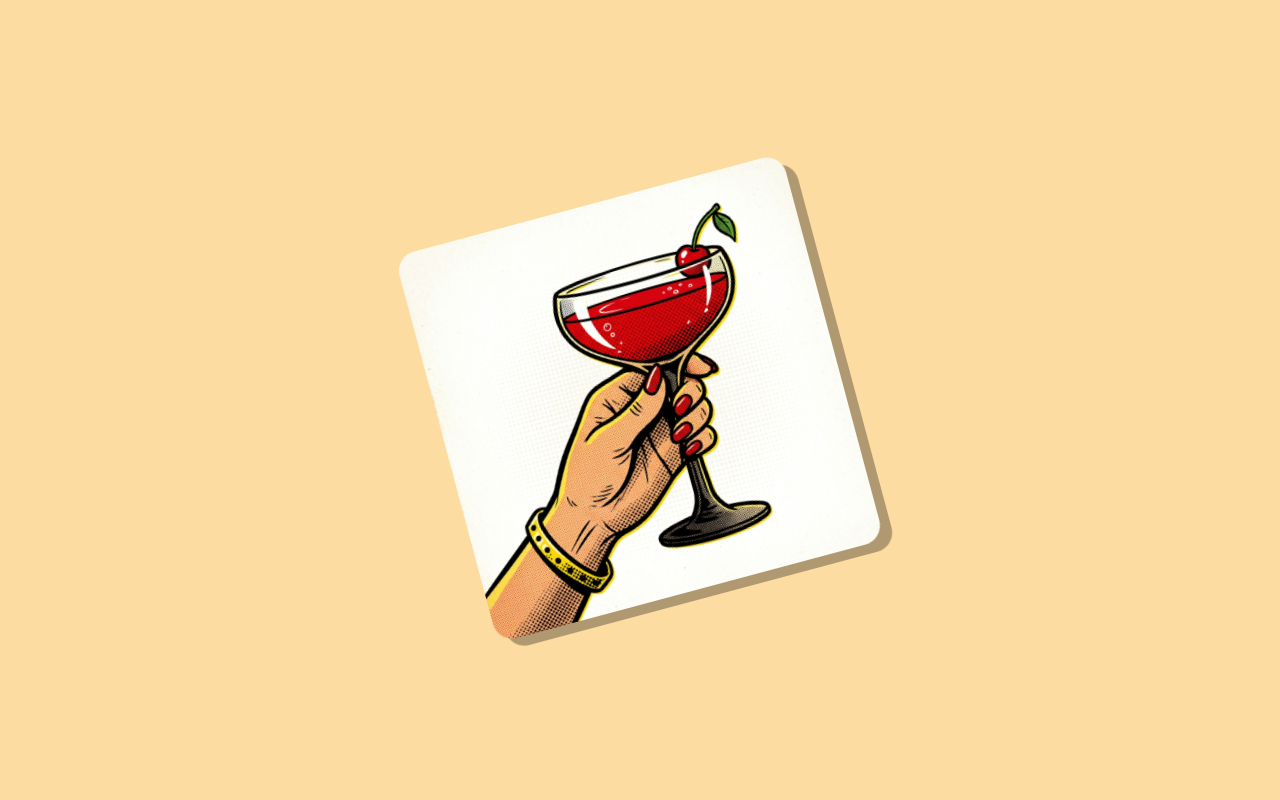
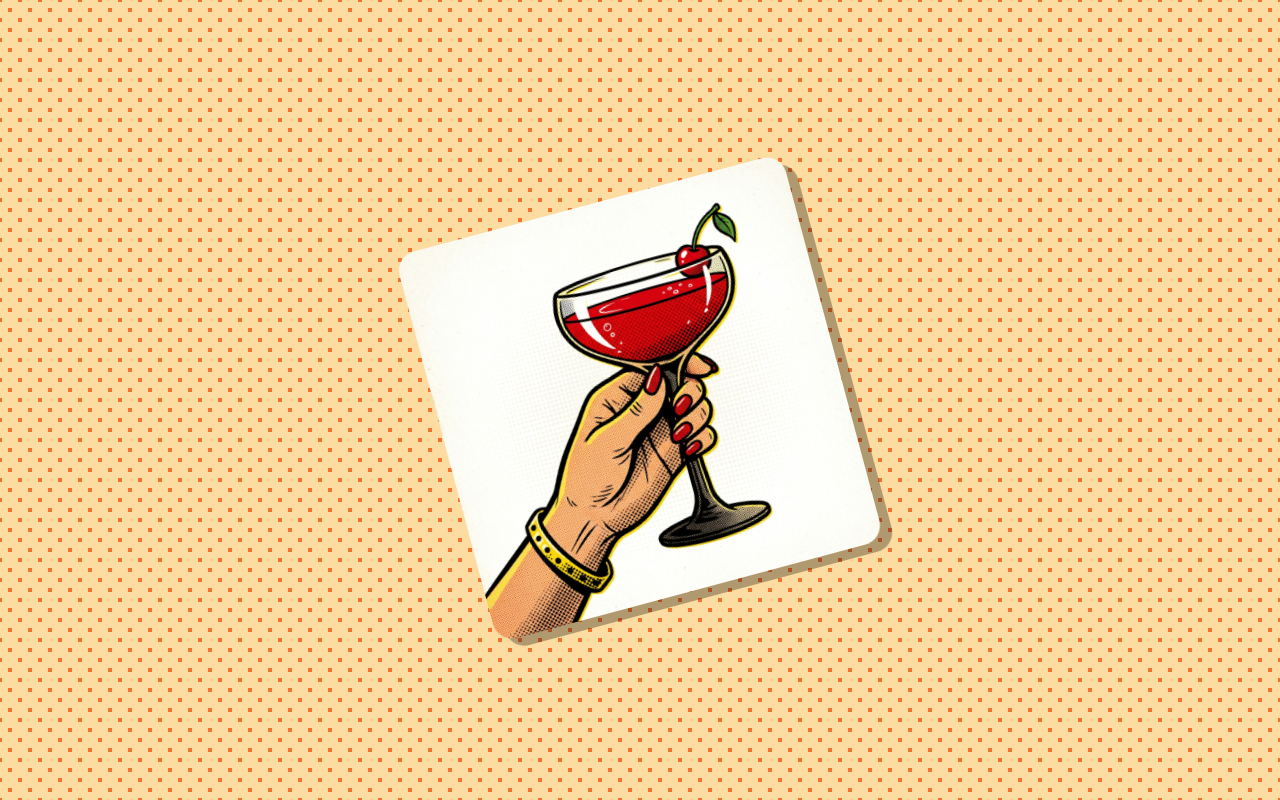
Before and after one commit to madd69x/genesis, a Next.js app: page / in a window 1280 px wide. Shown: the top 800 px of the page. Built offline with nearby package versions, Linux system fonts and the light colour scheme.

Commit message:
fix: Restore background dots, fix glass positioning, and adjust scroll speeds

```diff
--- a/src/app/page.module.css
+++ b/src/app/page.module.css
@@ -1,12 +1,11 @@
 .container {
-  background-color: var(--color-bg);
   min-height: 100vh;
   position: relative;
 }
 
 /* Sticky Scroll Architecture */
 .scrollTrack {
-  height: 400vh; /* This determines how long the 3D scroll sequence lasts */
+  height: 300vh; /* This determines how long the 3D scroll sequence lasts */
   position: relative;
 }
 
@@ -84,13 +83,24 @@
 }
 
 /* THE GLASS (Persistent 3D Element) */
+.glassContainer {
+  position: absolute;
+  top: 0;
+  left: 0;
+  width: 100%;
+  height: 100%;
+  display: flex;
+  align-items: center;
+  justify-content: center;
+  pointer-events: none;
+  z-index: 10;
+}
+
 .glassImage {
-  position: absolute;
   width: 40%;
   max-width: 400px;
   min-width: 250px;
   filter: drop-shadow(10px 10px 0px rgba(0,0,0,0.3));
-  pointer-events: none;
 }
 
 /* FLOATING ASSETS */
--- a/src/app/page.tsx
+++ b/src/app/page.tsx
@@ -15,34 +15,34 @@ export default function Home() {
     offset: ["start start", "end end"]
   });
 
-  // --- PHASE 1: HERO (0 to 0.3) ---
+  // --- PHASE 1: HERO (0 to 0.2) ---
   const heroOpacity = useTransform(scrollYProgress, [0, 0.1, 0.2], [1, 1, 0]);
   const heroScale = useTransform(scrollYProgress, [0, 0.2], [1, 0.5]);
   const heroZ = useTransform(scrollYProgress, [0, 0.2], [0, -500]);
 
   // --- THE GLASS (Moves continuously across phases) ---
   // Starts centered, then shrinks and moves to the top right corner
-  const glassX = useTransform(scrollYProgress, [0, 0.3, 0.6], ['0%', '120%', '120%']);
-  const glassY = useTransform(scrollYProgress, [0, 0.3, 0.6], ['0%', '-50%', '-50%']);
-  const glassScale = useTransform(scrollYProgress, [0, 0.3, 0.6], [1, 0.4, 0.4]);
-  const glassRotate = useTransform(scrollYProgress, [0, 0.3, 1], [-15, 10, 45]);
+  const glassX = useTransform(scrollYProgress, [0, 0.2, 0.4], ['0%', '150%', '150%']);
+  const glassY = useTransform(scrollYProgress, [0, 0.2, 0.4], ['0%', '-50%', '-50%']);
+  const glassScale = useTransform(scrollYProgress, [0, 0.2, 0.4], [1, 0.4, 0.4]);
+  const glassRotate = useTransform(scrollYProgress, [0, 0.2, 1], [-15, 10, 45]);
 
-  // --- PHASE 2: INTRO (0.2 to 0.5) ---
-  const introOpacity = useTransform(scrollYProgress, [0.15, 0.25, 0.4, 0.5], [0, 1, 1, 0]);
-  const introY = useTransform(scrollYProgress, [0.15, 0.25, 0.4, 0.5], ['50%', '0%', '0%', '-50%']);
+  // --- PHASE 2: INTRO (0.15 to 0.4) ---
+  const introOpacity = useTransform(scrollYProgress, [0.1, 0.2, 0.3, 0.4], [0, 1, 1, 0]);
+  const introY = useTransform(scrollYProgress, [0.1, 0.2, 0.3, 0.4], ['50%', '0%', '0%', '-50%']);
 
-  // --- PHASE 3: ITINERARY & FAQ (0.4 to 0.9) ---
-  const contentOpacity = useTransform(scrollYProgress, [0.4, 0.5, 0.9, 1], [0, 1, 1, 0]);
-  const contentY = useTransform(scrollYProgress, [0.4, 0.5], ['50%', '0%']);
+  // --- PHASE 3: ITINERARY & FAQ (0.3 to 1.0) ---
+  const contentOpacity = useTransform(scrollYProgress, [0.3, 0.4, 0.9, 1], [0, 1, 1, 0]);
+  const contentY = useTransform(scrollYProgress, [0.3, 0.4], ['50%', '0%']);
 
   // Floating Assets for Phase 3
-  const boomboxX = useTransform(scrollYProgress, [0.4, 0.8], ['-100%', '10%']);
-  const boomboxY = useTransform(scrollYProgress, [0.4, 0.8], ['80%', '20%']);
-  const boomboxRotate = useTransform(scrollYProgress, [0.4, 0.8], [-45, 15]);
+  const boomboxX = useTransform(scrollYProgress, [0.3, 0.8], ['-150%', '5%']);
+  const boomboxY = useTransform(scrollYProgress, [0.3, 0.8], ['80%', '20%']);
+  const boomboxRotate = useTransform(scrollYProgress, [0.3, 0.8], [-45, 15]);
 
-  const discoX = useTransform(scrollYProgress, [0.4, 0.8], ['100%', '-10%']);
-  const discoY = useTransform(scrollYProgress, [0.4, 0.8], ['-50%', '10%']);
-  const discoScale = useTransform(scrollYProgress, [0.4, 0.8], [0.5, 1]);
+  const discoX = useTransform(scrollYProgress, [0.3, 0.8], ['150%', '-5%']);
+  const discoY = useTransform(scrollYProgress, [0.3, 0.8], ['-50%', '10%']);
+  const discoScale = useTransform(scrollYProgress, [0.3, 0.8], [0.5, 1]);
 
   return (
     <main className={styles.container}>
@@ -64,12 +64,14 @@ export default function Home() {
           </motion.div>
 
           {/* PERSISTENT 3D ASSET: THE GLASS */}
-          <motion.div
-            className={styles.glassImage}
-            style={{ x: glassX, y: glassY, scale: glassScale, rotate: glassRotate }}
-          >
-            <Image src="/glass.jpg" alt="Cocktail Glass" width={400} height={400} priority style={{ width: '100%', height: 'auto', borderRadius: '20px' }} />
-          </motion.div>
+          <div className={styles.glassContainer}>
+            <motion.div
+              style={{ x: glassX, y: glassY, scale: glassScale, rotate: glassRotate }}
+              className={styles.glassImage}
+            >
+              <Image src="/glass.jpg" alt="Cocktail Glass" width={400} height={400} priority style={{ width: '100%', height: 'auto', borderRadius: '20px' }} />
+            </motion.div>
+          </div>
 
           {/* SCENE 2: INTRO */}
           <motion.div className={styles.scene} style={{ opacity: introOpacity, y: introY }}>
```
